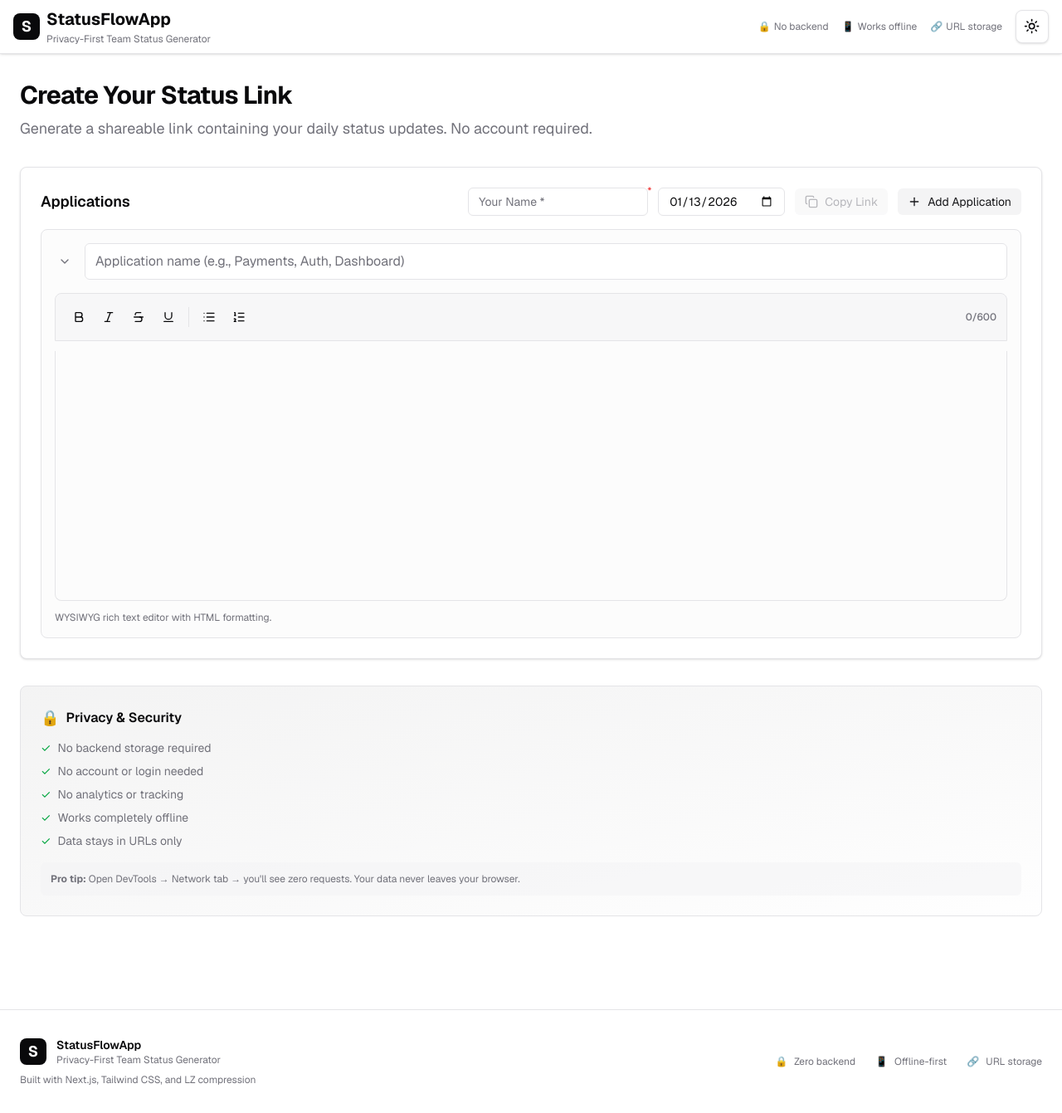
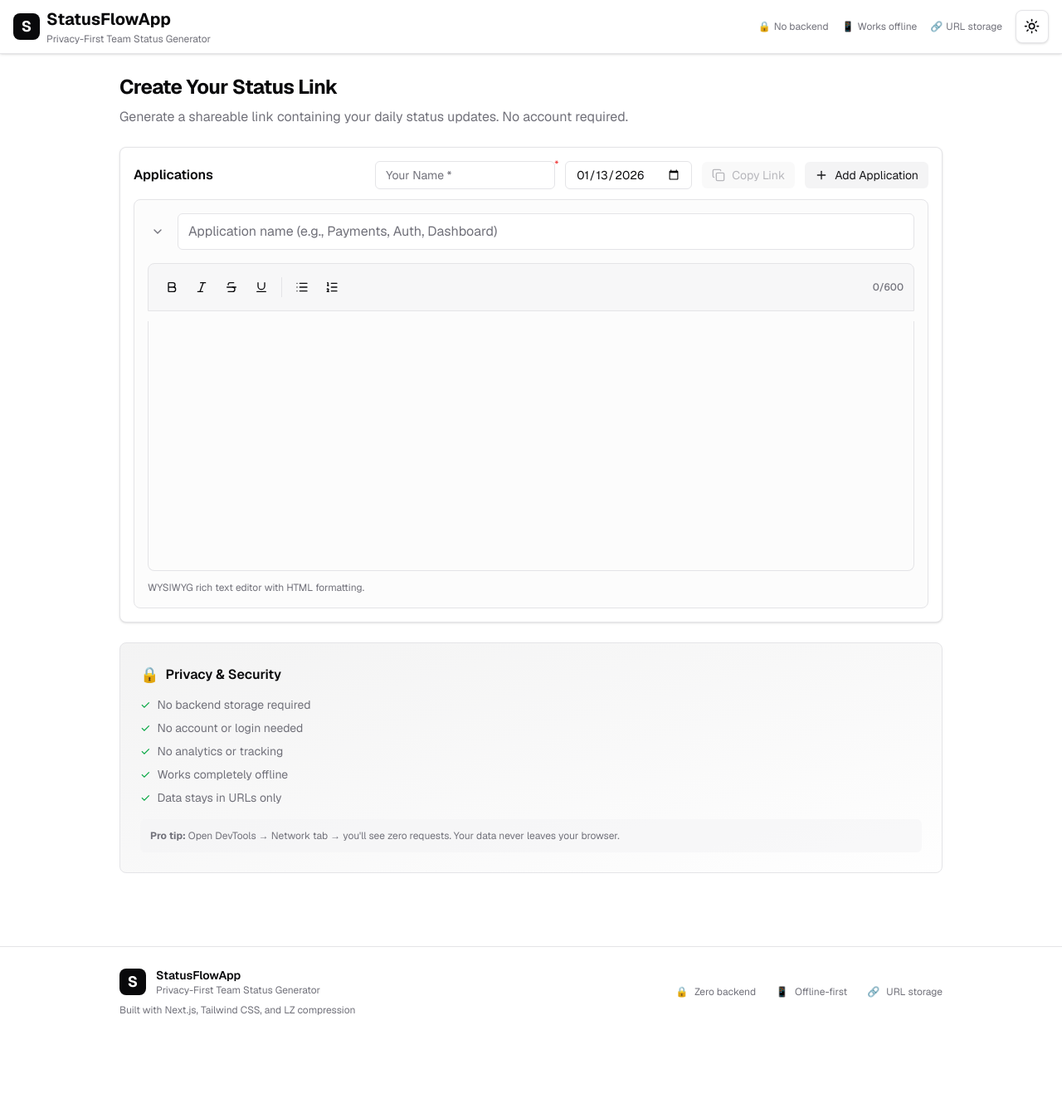
Before and after one commit to RashidHussain786/statusflowapp, a Next.js app: page /create-status in a window 1280 px wide. Shown: the whole page at 83% size. After the commit the page ends 1249 px from the top, so only its background shows below. Built offline with nearby package versions, Linux system fonts and the light colour scheme.

Commit message:
made change for smaller screen

```diff
--- a/src/app/create-status/page.tsx
+++ b/src/app/create-status/page.tsx
@@ -7,13 +7,13 @@ export default function CreateStatusPage() {
   return (
     <div className="min-h-screen bg-background">
       <MainNav />
-      <main className="container mx-auto px-6 py-8 max-w-7xl">
+      <main className="container mx-auto px-4 2xl:px-6 py-6 2xl:py-8 max-w-5xl 2xl:max-w-7xl">
         <IndividualStatusForm />
       </main>
 
       {/* Footer */}
-      <footer className="border-t border-border bg-card/50 mt-20">
-        <div className="container mx-auto px-6 py-8 max-w-7xl">
+      <footer className="border-t border-border bg-card/50 mt-16 2xl:mt-20">
+        <div className="container mx-auto px-4 2xl:px-6 py-6 2xl:py-8 max-w-5xl 2xl:max-w-7xl">
           <div className="flex flex-col md:flex-row justify-between items-center gap-6">
             <div className="text-center md:text-left">
               <div className="flex items-center gap-3 mb-2">
--- a/src/app/merge-team-status/page.tsx
+++ b/src/app/merge-team-status/page.tsx
@@ -7,13 +7,13 @@ export default function MergeTeamStatusPage() {
   return (
     <div className="min-h-screen bg-background">
       <MainNav />
-      <main className="container mx-auto px-6 py-8 max-w-7xl">
+      <main className="container mx-auto px-4 2xl:px-6 py-6 2xl:py-8 max-w-5xl 2xl:max-w-7xl">
         <TeamAggregationForm />
       </main>
 
       {/* Footer */}
-      <footer className="border-t border-border bg-card/50 mt-20">
-        <div className="container mx-auto px-6 py-8 max-w-7xl">
+      <footer className="border-t border-border bg-card/50 mt-16 2xl:mt-20">
+        <div className="container mx-auto px-4 2xl:px-6 py-6 2xl:py-8 max-w-5xl 2xl:max-w-7xl">
           <div className="flex flex-col md:flex-row justify-between items-center gap-6">
             <div className="text-center md:text-left">
               <div className="flex items-center gap-3 mb-2">
--- a/src/app/page.tsx
+++ b/src/app/page.tsx
@@ -9,9 +9,9 @@ export default function Home() {
     <div className="min-h-screen bg-background">
       {/* Header */}
       <header className="border-b border-border bg-card/50">
-        <div className="container mx-auto px-6 py-6 max-w-7xl">
+        <div className="container mx-auto px-4 2xl:px-6 py-4 2xl:py-6 max-w-5xl 2xl:max-w-7xl">
           <div className="flex items-center justify-between">
-            <div className="flex items-center gap-3">
+            <Link className="flex items-center gap-3" href="/">
               <div className="flex items-center justify-center w-10 h-10 bg-primary rounded-lg">
                 <span className="text-primary-foreground font-bold text-xl">S</span>
               </div>
@@ -19,7 +19,7 @@ export default function Home() {
                 <h1 className="text-2xl font-bold text-foreground">StatusFlowApp</h1>
                 <p className="text-sm text-muted-foreground">Privacy-First Team Status Generator</p>
               </div>
-            </div>
+            </Link>
 
             <div className="flex items-center gap-6">
               {/* Trust indicators */}
@@ -43,14 +43,11 @@ export default function Home() {
         </div>
       </header>
 
-      <main className="container mx-auto px-6 py-16 max-w-4xl">
+      <main className="container mx-auto px-4 2xl:px-6 py-12 2xl:py-16 max-w-4xl">
         {/* Hero Section */}
         <div className="text-center mb-16">
           <h1 className="text-4xl md:text-6xl font-bold text-foreground mb-6">
-            Streamline Your
-            <span className="text-primary"> Team Status</span>
-            <br />
-            Updates
+            Streamline Your<span className="text-primary"> Team Status</span> Updates
           </h1>
           <p className="text-xl text-muted-foreground mb-8 max-w-2xl mx-auto">
             Create shareable status links for your daily updates, then combine them into comprehensive team reports.
@@ -188,8 +185,8 @@ export default function Home() {
       </main>
 
       {/* Footer */}
-      <footer className="border-t border-border bg-card/50 mt-20">
-        <div className="container mx-auto px-6 py-8 max-w-7xl">
+      <footer className="border-t border-border bg-card/50 mt-16 2xl:mt-20">
+        <div className="container mx-auto px-4 2xl:px-6 py-6 2xl:py-8 max-w-5xl 2xl:max-w-7xl">
           <div className="flex flex-col md:flex-row justify-between items-center gap-6">
             <div className="text-center md:text-left">
               <div className="flex items-center gap-3 mb-2">
--- a/src/components/individual-status-form.tsx
+++ b/src/components/individual-status-form.tsx
@@ -18,7 +18,6 @@ export function IndividualStatusForm() {
   const [copied, setCopied] = useState(false);
   const [error, setError] = useState('');
 
-  // Generate URL when form changes
   useEffect(() => {
     const hasValidApps = apps.some(app => app.app.trim() && app.content.trim());
 
@@ -56,7 +55,6 @@ export function IndividualStatusForm() {
   const addApp = () => {
     const newIndex = apps.length;
     setApps([...apps, { app: '', content: '' }]);
-    // Collapse all previous apps and expand only the new one
     setExpandedApps(new Set([newIndex]));
   };
 
@@ -80,10 +78,8 @@ export function IndividualStatusForm() {
   const toggleAppExpansion = (index: number) => {
     const newExpanded = new Set(expandedApps);
     if (newExpanded.has(index)) {
-      // If currently expanded, collapse it
       newExpanded.delete(index);
     } else {
-      // If not expanded, collapse all and expand only this one
       newExpanded.clear();
       newExpanded.add(index);
     }
@@ -102,7 +98,6 @@ export function IndividualStatusForm() {
       setCopied(true);
       setTimeout(() => setCopied(false), 2000);
     } catch (err) {
-      // Fallback for older browsers
       const textArea = document.createElement('textarea');
       textArea.value = generatedUrl;
       document.body.appendChild(textArea);
@@ -118,20 +113,19 @@ export function IndividualStatusForm() {
 
   return (
     <div className="max-w-none">
-      {/* Header */}
-      <div className="mb-8">
-        <h1 className="text-3xl font-bold tracking-tight text-foreground mb-2">
+      <div className="mb-6 2xl:mb-8">
+        <h1 className="text-2xl 2xl:text-3xl font-bold tracking-tight text-foreground mb-2">
           Create Your Status Link
         </h1>
-        <p className="text-muted-foreground text-lg">
+        <p className="text-muted-foreground text-base 2xl:text-lg">
           Generate a shareable link containing your daily status updates. No account required.
         </p>
       </div>
 
-      {/* Applications Section - Full Width */}
-      <div className="bg-card border border-border rounded-lg p-6 shadow-sm mb-8">
-        <div className="flex items-center justify-between mb-4">
-          <h2 className="text-lg font-semibold text-card-foreground">Applications</h2>
+
+      <div className="bg-card border border-border rounded-lg p-4 2xl:p-6 shadow-sm mb-6 2xl:mb-8">
+        <div className="flex items-center justify-between mb-3 2xl:mb-4">
+          <h2 className="text-base 2xl:text-lg font-semibold text-card-foreground">Applications</h2>
           <div className="flex items-center gap-3">
             <div className="relative">
               <input
@@ -235,7 +229,7 @@ export function IndividualStatusForm() {
         </div>
       </div>
 
-      {/* Row 3: Privacy & Security - Full Width */}
+
       <div className="bg-linear-to-br from-primary/5 to-secondary/5 border border-primary/10 rounded-lg p-6">
         <h3 className="font-semibold text-foreground mb-3 flex items-center gap-2">
           <span className="text-lg">🔒</span>
--- a/src/components/main-nav.tsx
+++ b/src/components/main-nav.tsx
@@ -1,5 +1,6 @@
 'use client';
 
+import Link from 'next/link';
 import { ThemeToggle } from './theme-toggle';
 
 export function MainNav() {
@@ -7,7 +8,7 @@ export function MainNav() {
     <header className="sticky top-0 z-50 w-full border-b bg-background/95 backdrop-blur supports-[backdrop-filter:blur(12px)]:bg-background/60 shadow-sm">
       <div className="container mx-auto px-4 flex h-16 items-center">
         <div className="mr-8 flex items-center">
-          <a className="flex items-center space-x-2" href="/">
+          <Link className="flex items-center space-x-2" href="/">
             <div className="flex items-center justify-center w-8 h-8 bg-foreground rounded-lg">
               <span className="text-background font-bold text-lg">S</span>
             </div>
@@ -15,10 +16,9 @@ export function MainNav() {
               <div className="font-bold text-xl">StatusFlowApp</div>
               <div className="text-xs text-muted-foreground mt-0.5">Privacy-First Team Status Generator</div>
             </div>
-          </a>
+          </Link>
         </div>
         <div className="flex flex-1 items-center justify-end space-x-4">
-          {/* Trust indicators */}
           <div className="hidden lg:flex items-center space-x-4 text-xs text-muted-foreground">
             <div className="flex items-center space-x-1">
               <span>🔒</span>
--- a/src/lib/types.ts
+++ b/src/lib/types.ts
@@ -1,4 +1,3 @@
-// Data types for the status generator
 export type AppStatus = {
   app: string;
   content: string; // HTML content from TipTap editor
```
Also changed, not shown: src/components/rich-text-editor.tsx (+1 -11 lines), src/components/team-aggregation-form.tsx (+14 -45 lines), src/lib/encoding.ts (+0 -8 lines).
